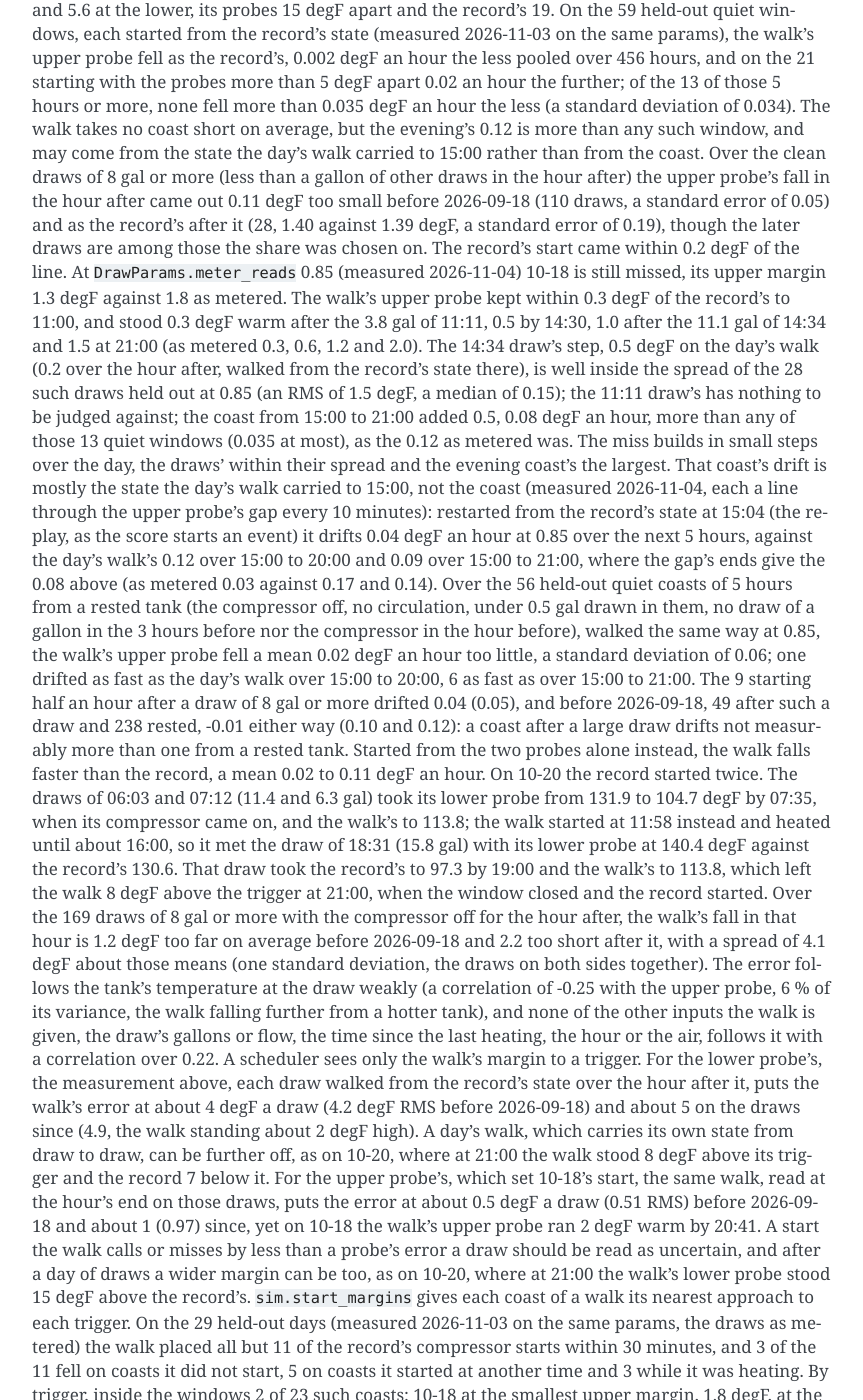
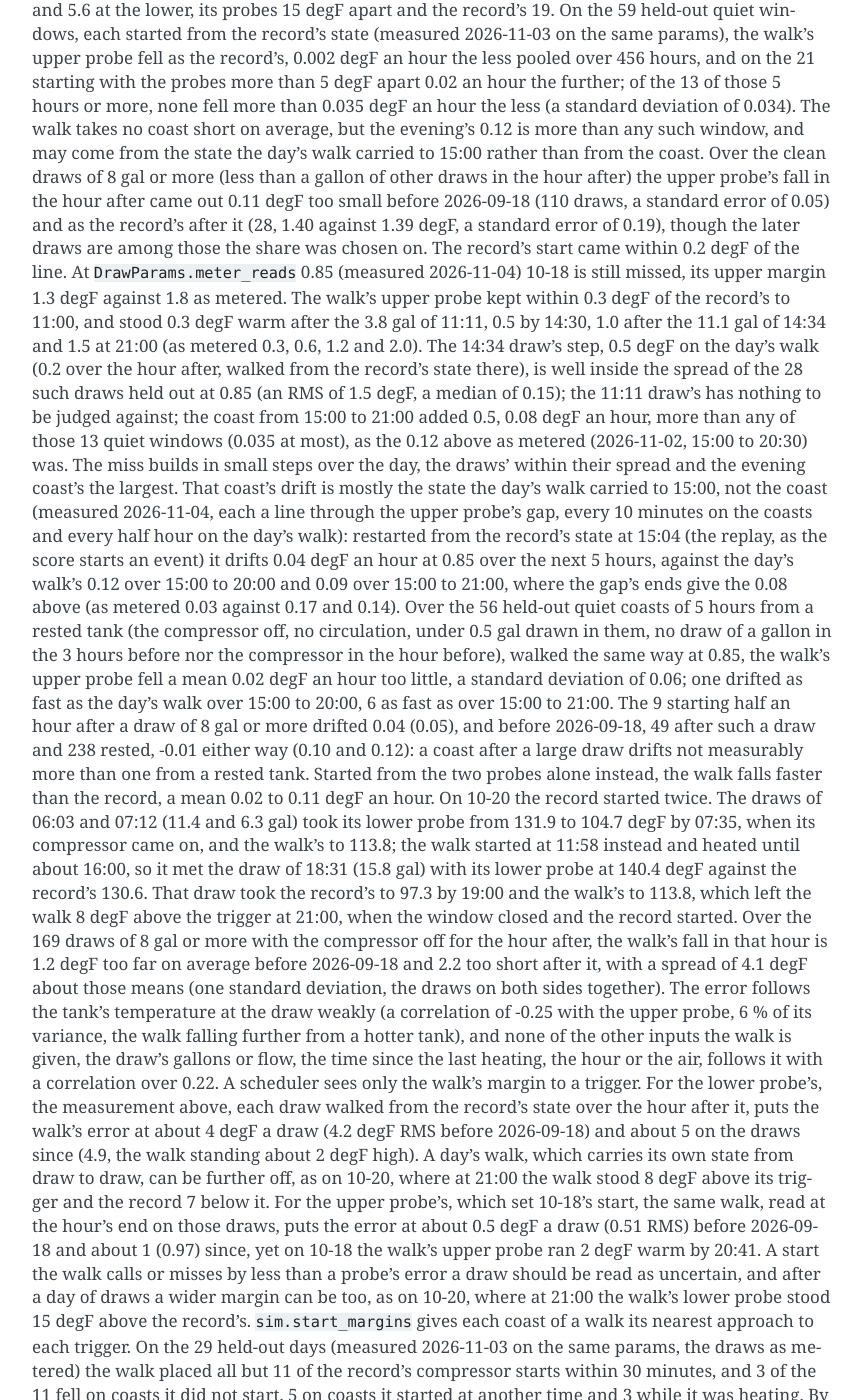
Before and after one commit to eman/nwp500-python, a Sphinx documentation site: the page built from docs/explanation/simulator.rst, in a window 1280 px wide and 1400 px high, scrolled down 13433 px. Shown: the whole window, without its empty margins (338-1201 px from the left). Built offline with Sphinx 7.4.7, drawn with Linux system fonts in a browser that asks for light colours.

Commit message:
docs(sim): the day walk's line through the half-hours; which 0.12

```diff
--- a/docs/explanation/simulator.rst
+++ b/docs/explanation/simulator.rst
@@ -785,19 +785,20 @@ there), is well inside the spread of the 28 such draws held out at 0.85
 (an RMS of 1.5 degF, a median of 0.15); the 11:11 draw's has nothing to
 be judged against; the coast from 15:00 to 21:00 added 0.5, 0.08 degF an
 hour, more than any of those 13 quiet windows (0.035 at most), as the
-0.12 as metered was. The miss builds in small steps over the day, the
-draws' within their spread and the evening coast's the largest. That
-coast's drift is mostly the state the day's walk carried to 15:00, not
-the coast (measured 2026-11-04, each a line through the upper probe's
-gap every 10 minutes): restarted from the record's state at 15:04 (the
-replay, as the score starts an event) it drifts 0.04 degF an hour at
-0.85 over the next 5 hours, against the day's walk's 0.12 over 15:00 to
-20:00 and 0.09 over 15:00 to 21:00, where the gap's ends give the 0.08
-above (as metered 0.03 against 0.17 and 0.14). Over the 56 held-out
-quiet coasts of 5 hours from a rested tank (the compressor off, no
-circulation, under 0.5 gal drawn in them, no draw of a gallon in the 3
-hours before nor the compressor in the hour before), walked the same way
-at 0.85, the walk's upper probe fell a mean 0.02 degF an hour too
+0.12 above as metered (2026-11-02, 15:00 to 20:30) was. The miss builds
+in small steps over the day, the draws' within their spread and the
+evening coast's the largest. That coast's drift is mostly the state the
+day's walk carried to 15:00, not the coast (measured 2026-11-04, each a
+line through the upper probe's gap, every 10 minutes on the coasts and
+every half hour on the day's walk): restarted from the record's state at
+15:04 (the replay, as the score starts an event) it drifts 0.04 degF an
+hour at 0.85 over the next 5 hours, against the day's walk's 0.12 over
+15:00 to 20:00 and 0.09 over 15:00 to 21:00, where the gap's ends give
+the 0.08 above (as metered 0.03 against 0.17 and 0.14). Over the 56
+held-out quiet coasts of 5 hours from a rested tank (the compressor off,
+no circulation, under 0.5 gal drawn in them, no draw of a gallon in the
+3 hours before nor the compressor in the hour before), walked the same
+way at 0.85, the walk's upper probe fell a mean 0.02 degF an hour too
 little, a standard deviation of 0.06; one drifted as fast as the day's
 walk over 15:00 to 20:00, 6 as fast as over 15:00 to 21:00. The 9
 starting half an hour after a draw of 8 gal or more drifted 0.04 (0.05),
```
